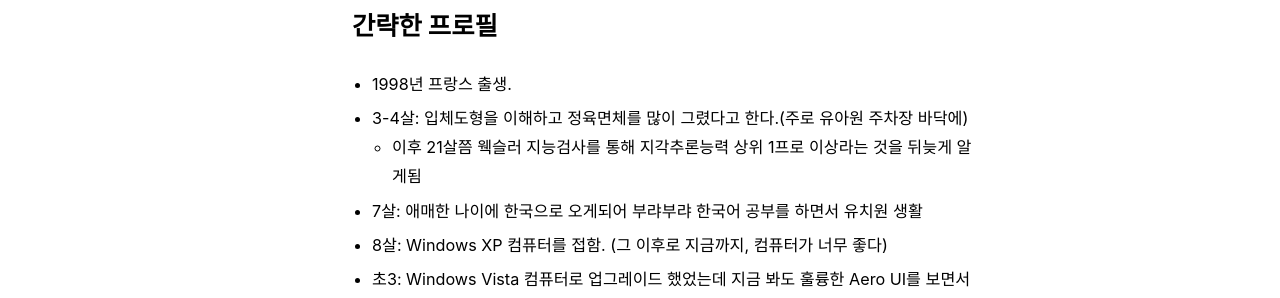
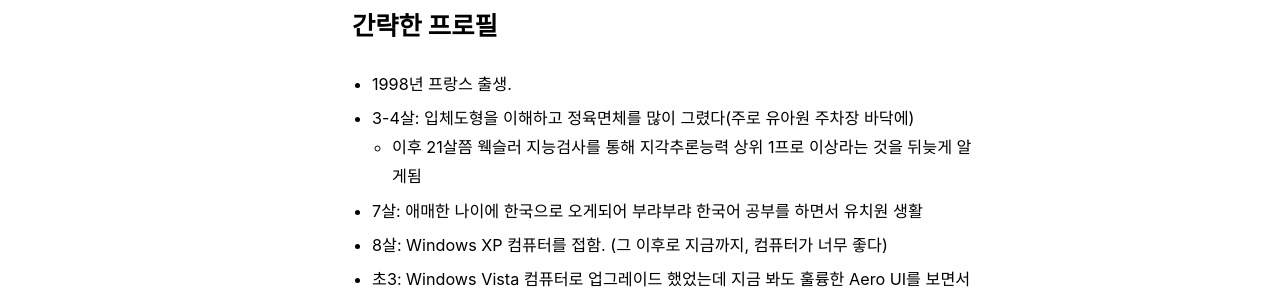
Before and after one commit to jeekpark/jeekpark.github.io, a Jekyll site: the page built from _pages/about.md, in a window 1280 px wide and 900 px high. Shown: the part 210-508 px from the top of the window. Built offline with Jekyll 4.4.1, drawn with Linux system fonts in a browser that asks for light colours; cached includes are drawn as plain includes; some web fonts are replaced.

Commit message:
Update about.md

```diff
--- a/_pages/about.md
+++ b/_pages/about.md
@@ -8,7 +8,7 @@ comments: false
 # 간략한 프로필
 
 - 1998년 프랑스 출생.
-- 3-4살: 입체도형을 이해하고 정육면체를 많이 그렸다고 한다.(주로 유아원 주차장 바닥에)
+- 3-4살: 입체도형을 이해하고 정육면체를 많이 그렸다(주로 유아원 주차장 바닥에)
     - 이후 21살쯤 웩슬러 지능검사를 통해 지각추론능력 상위 1프로 이상라는 것을 뒤늦게 알게됨
 - 7살: 애매한 나이에 한국으로 오게되어 부랴부랴 한국어 공부를 하면서 유치원 생활
 - 8살: Windows XP 컴퓨터를 접함. (그 이후로 지금까지, 컴퓨터가 너무 좋다)
```
